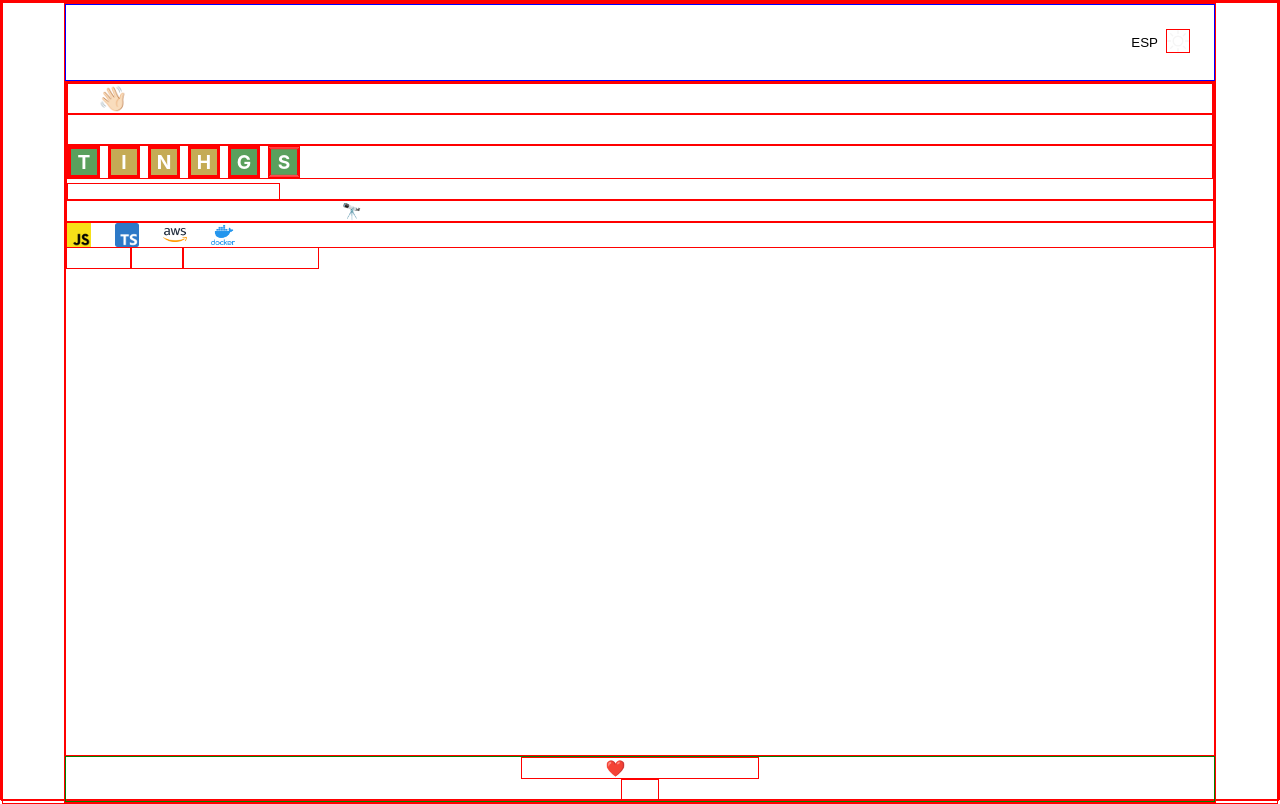
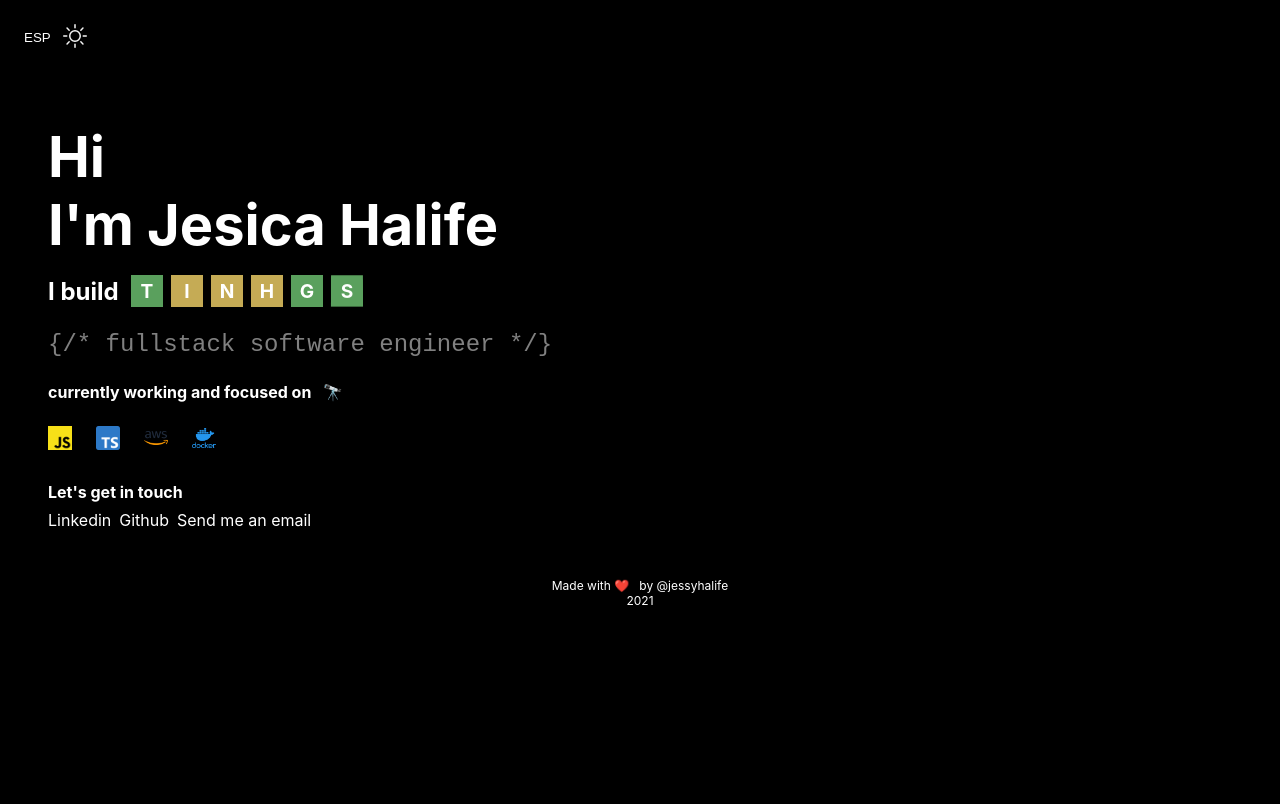
Before and after one commit to jessyhalife/jesica-halife, a Next.js app: page / in a window 1280 px wide. Built offline with nearby package versions, Linux system fonts and the light colour scheme; no server answers.

Commit message:
refactor

```diff
--- a/pages/index.js
+++ b/pages/index.js
@@ -5,14 +5,15 @@ import Wordle from "../components/Wordle";
 import Technologies from "../components/Technologies";
 import strings from '../strings.json';
 import { Mixpanel } from "../mixpanel";
+import Image from 'next/image';
 
 export default function Home() {
   const [theme, setTheme] = useState("light");
   const [lang, setLang] = useState("en")
   useEffect(() => {
     if (theme === "light")
-      document.getElementById("container").classList.remove("dark");
-    else document.getElementById("container").classList.add("dark");
+      document.querySelector("body").classList.remove("dark");
+    else document.querySelector("body").classList.add("dark");
   }, [theme]);
 
   useEffect(() => {
@@ -49,19 +50,31 @@ export default function Home() {
         </header>
         <main>
           <section>
-            <h1>{strings.hi[lang]} 👋🏻 {lang === "en" ? `, ${" "}` : <br />}{strings.Iam[lang]} Jesica Halife</h1>
-            <h2>{strings.ibuild[lang]}</h2>
-            {lang === "en" && <Wordle words={strings.wordleOpts["en"]} word={strings.wordle["en"]} />}
-            {lang === "es" && <Wordle words={strings.wordleOpts["es"]} word={strings.wordle["es"]} />}
-            <code className="code">
-              fullstack software engineer
-            </code>
+            <h1>{strings.hi[lang]}<br />{strings.Iam[lang]} Jesica Halife</h1>
+            <div className="wordle">
+              <h2>{strings.ibuild[lang]}</h2>
+              {lang === "en" && <Wordle words={strings.wordleOpts["en"]} word={strings.wordle["en"]} />}
+              {lang === "es" && <Wordle words={strings.wordleOpts["es"]} word={strings.wordle["es"]} />}
+            </div>
           </section>
+          <code>
+            {`{/* fullstack software engineer */}`}
+          </code>
           <h4>{strings.currently[lang]} &nbsp; 🔭</h4>
           <Technologies />
-          <a onClick={() => Mixpanel.track("Linkedin click")} target="_blank" href="https://www.linkedin.com/in/jesica-halife/">Linkedin</a>
-          <a onClick={() => Mixpanel.track("Github click")} href="https://github.com/jessyhalife" target="_blank">Github</a>
-          <a onClick={() => Mixpanel.track("Email click")} href="mailto:halife.jessy@gmail.com">{strings.email[lang]}</a>
+
+          <address>
+            <p>Let's get in touch</p>
+            <section>
+              <a onClick={() => Mixpanel.track("Linkedin click")} target="_blank" href="https://www.linkedin.com/in/jesica-halife/">
+                Linkedin
+              </a>
+              <a onClick={() => Mixpanel.track("Github click")} href="https://github.com/jessyhalife" target="_blank">
+                Github
+              </a>
+              <a onClick={() => Mixpanel.track("Email click")} href="mailto:halife.jessy@gmail.com">{strings.email[lang]}</a>
+            </section>
+          </address>
 
         </main>
         <footer>
--- a/styles/styles.css
+++ b/styles/styles.css
@@ -4,33 +4,74 @@
     box-sizing: border-box;
 }
 
+/* Debug */
+/* * {
+    border: 1px solid red;
+} */
+
 html, body {
-    height: 100vh;
+    height: 100%;
     color: black;
     font-family: -apple-system, BlinkMacSystemFont, Segoe UI, Roboto, Oxygen,
     Ubuntu, Cantarell, Fira Sans, Droid Sans, Helvetica Neue, sans-serif;
 }
 
+
 #container {
-    height: 100vh;
-    max-width: 90vw;
+    height: 100%;
+    max-width: 100%;
     margin: 0 auto;
     display: flex;
     flex-direction: column;
 }
 
 header {
-    border: 1px solid blue;
     padding: 24px;
     display: flex;
     flex-direction: row;
-    gap: 8px;
-    justify-content: flex-end;
+    gap: 12px;
+    justify-content: flex-start;
 
 }
 main {
     flex: 1;
-    border: 1px solid red;
+    padding: 48px;
+    display: flex;
+    flex-direction: column;
+    gap: 24px;
+}
+
+h1 {
+    font-size: 3.5rem;
+}
+
+.wordle {
+    margin-top: 1rem;
+    display: flex;
+    align-items: center;
+    gap: 12px;
+}
+
+code {
+    color: grey;
+    font-size: 1.5rem;
+}
+
+address {
+
+    font-style: normal;
+    display: flex;
+    flex-direction: column;
+    gap: 8px;
+    margin-top: 8px;
+    font-weight: bold;
+}
+
+address section {
+    font-weight: normal;
+    display: flex;
+    flex-direction: row;
+    gap: 8px;
 }
 
 footer {
@@ -38,7 +79,7 @@ footer {
     flex-direction: column;
     align-items: center;
     justify-content: center;
-    border: 1px solid green;
+    font-size: 0.75rem;
 }
 a {
     text-decoration: none;
@@ -49,10 +90,16 @@ a:not(:visited) {
     color: black;
 }
 
-
 button {
     border: none;
     background-color: transparent;
+}
+
+
+/* DARK MODE */
+
+body.dark {
+    background-color: black;
 }
 
 .dark {
@@ -63,6 +110,38 @@ button {
     color: white;
 }
 
-* {
-    border: 1px solid red;
+.dark button {
+    color: white;
 }
+
+
+/* MEDIA QUERIES for tablet */
+@media screen and (max-width: 768px) {
+    html, body {
+        font-size: 13px;
+    }
+
+
+    #container {
+        justify-content: center;
+        align-items: center;
+    }
+}
+
+@media screen and (max-width: 500px) {
+    html, body {
+        font-size: 13px;
+    }
+
+    main {
+        padding: 24px;
+    }
+
+    #container {
+        justify-content: center;
+        align-items: center;
+    }
+    code {
+        font-size: 1.2rem;
+    }
+}
```
